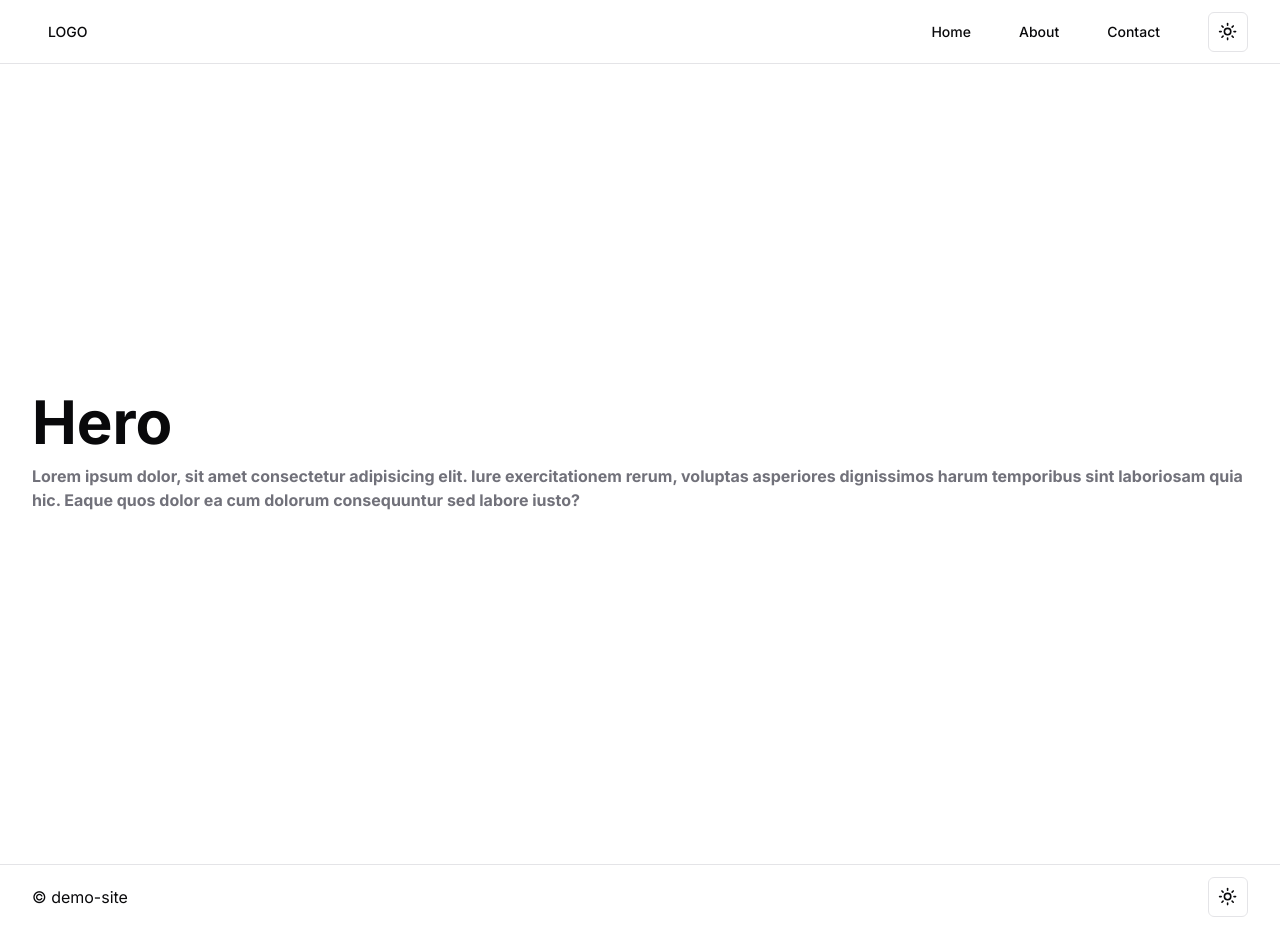
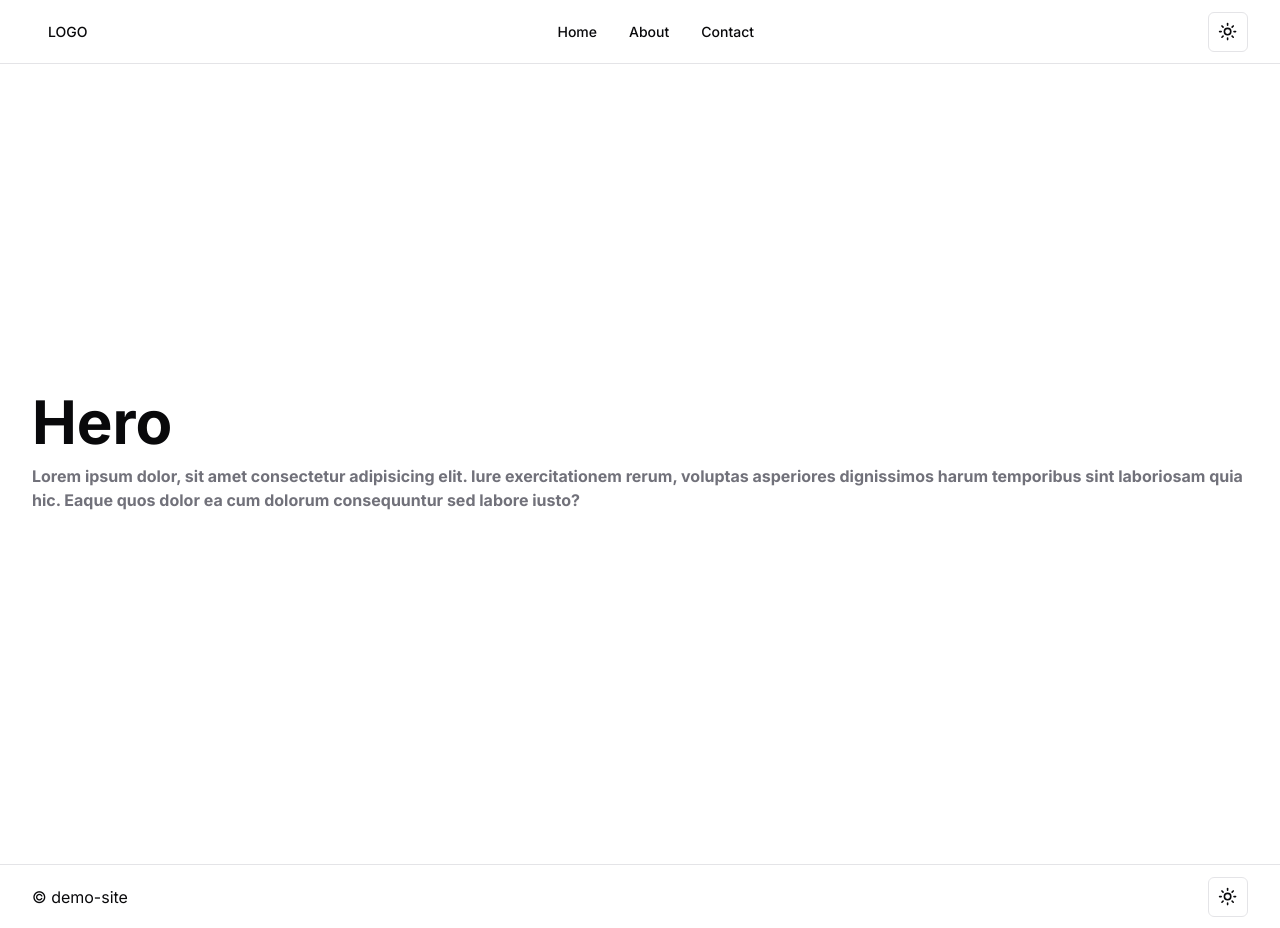
Before and after one commit to daiki-beppu/demo-site, a Next.js app: page / in a window 1280 px wide. Built offline with nearby package versions, Linux system fonts and the light colour scheme.

Commit message:
layout:(header)
レイアウト調整

```diff
--- a/components/layout/header.tsx
+++ b/components/layout/header.tsx
@@ -17,7 +17,7 @@ export default function Header() {
         </Link>
       </Button>
       <span className="flex-1"></span>
-      <ul className="flex gap-4">
+      <ul className="flex">
         {navItems.map((item) => (
           <li key={item.label}>
             <Button asChild variant="ghost">
@@ -25,9 +25,9 @@ export default function Header() {
             </Button>
           </li>
         ))}
-        <span className="flex-1"></span>
-        <ModeToggle />
       </ul>
+      <span className="flex-1"></span>
+      <ModeToggle />
     </header>
   );
 }
```
